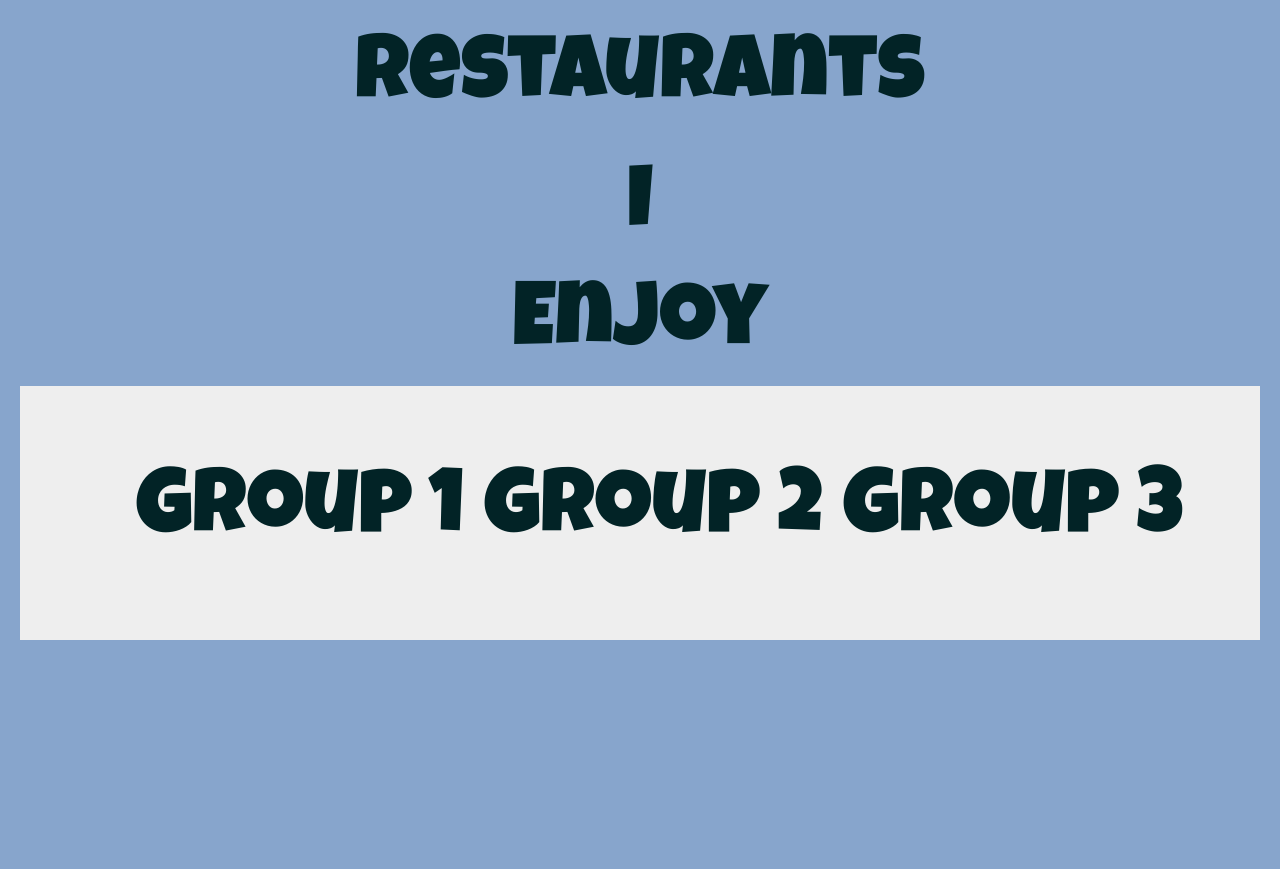
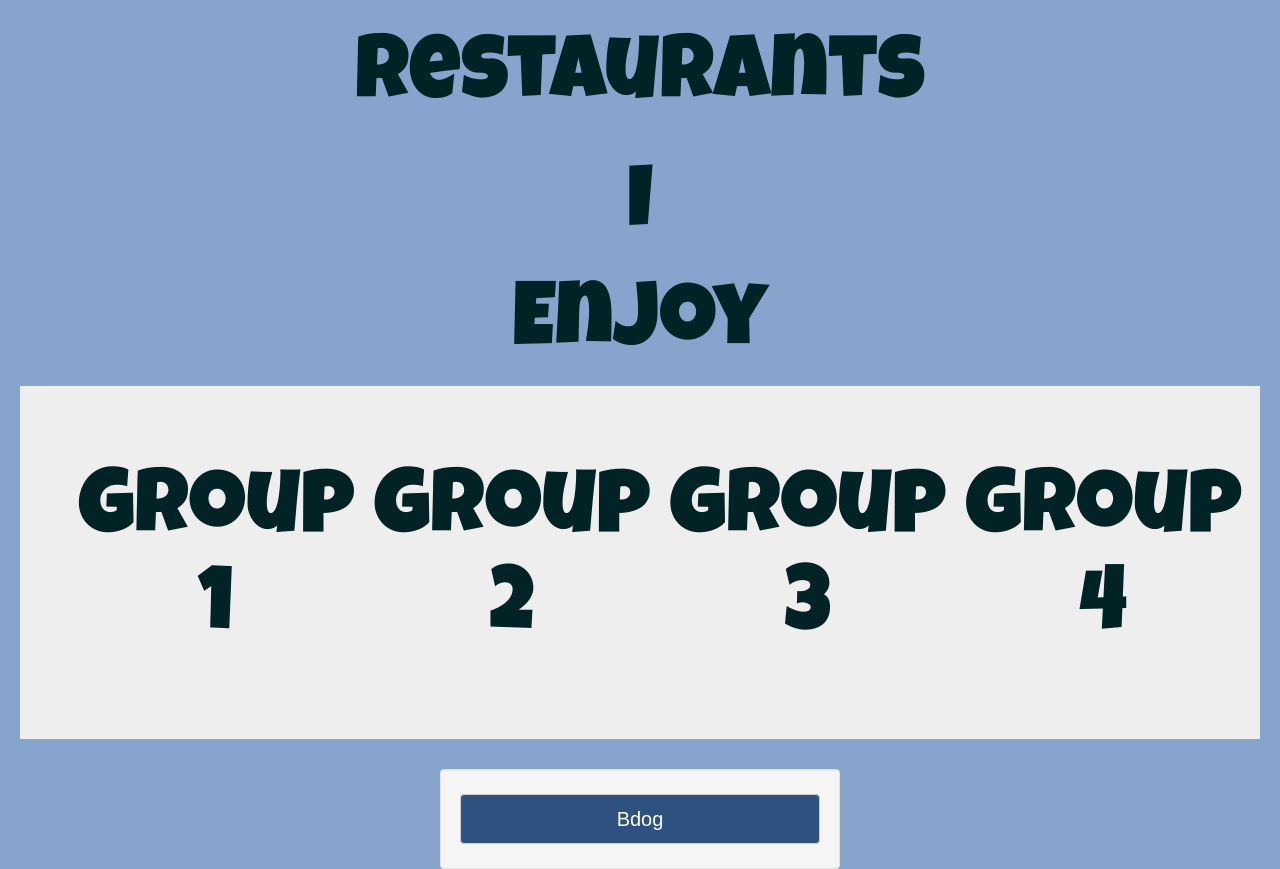
Before and after one commit to bdog72/food-dot-com, a React app: page /restaurants4 in a window 1280 px wide. Before the commit the page ends 830 px from the top, so only its background shows below. Built offline with nearby package versions, Linux system fonts and the light colour scheme; some packages are replaced by stand-ins of ours.

Commit message:
added a new restaurant

```diff
--- /dev/null
+++ b/src/components/Group4.js
@@ -0,0 +1,16 @@
+import React, { Component } from 'react'
+import { Button } from 'react-bootstrap'
+
+const WellStyles = {maxWidth: 400, margin: '0 auto 10px'}
+
+export default class Group4 extends Component {
+  render () {
+    return <div>
+      <div className='well' style={WellStyles}>
+        <a href=''>
+          <Button className='butt' block>Bdog</Button>
+        </a>
+      </div>
+    </div>
+  }
+}
--- a/src/components/ReactRouter.js
+++ b/src/components/ReactRouter.js
@@ -2,6 +2,7 @@ import React, { Component } from 'react'
 import Group1 from './Group1'
 import Group2 from './Group2'
 import Group3 from './Group3'
+import Group4 from './Group4'
 import { Jumbotron } from 'react-bootstrap'
 import { BrowserRouter as Router, Route, Link } from 'react-router-dom'
 
@@ -22,14 +23,21 @@ const restaurants3 = () => (
   </div>
 )
 
+const restaurants4 = () => (
+  <div>
+    <Group4 />
+  </div>
+)
+
 const BasicExample = () => (
   <Router>
     <div>
       <Jumbotron>
         <ul>
-          <li><Link to='/'><h2>Group 1</h2></Link></li>
-          <li><Link to='/restaurants2'><h2>Group 2</h2></Link></li>
-          <li><Link to='/restaurants3'><h2>Group 3</h2></Link></li>
+          <li><Link to='/'><h2>Group<br />1</h2></Link></li>
+          <li><Link to='/restaurants2'><h2>Group<br />2</h2></Link></li>
+          <li><Link to='/restaurants3'><h2>Group<br />3</h2></Link></li>
+          <li><Link to='/restaurants4'><h2>Group<br />4</h2></Link></li>
         </ul>
       </Jumbotron>
 
@@ -37,6 +45,7 @@ const BasicExample = () => (
       <Route exact path='/' component={restaurants1} />
       <Route path='/restaurants2' component={restaurants2} />
       <Route path='/restaurants3' component={restaurants3} />
+      <Route path='/restaurants4' component={restaurants4} />
     </div>
   </Router>
 )
--- a/src/styles/screen.scss
+++ b/src/styles/screen.scss
@@ -40,6 +40,7 @@ ul {
   list-style: none;
   display: flex;
   justify-content: center;
+  flex-wrap: wrap;
   // flex-direction: column;
 
   li {
```
